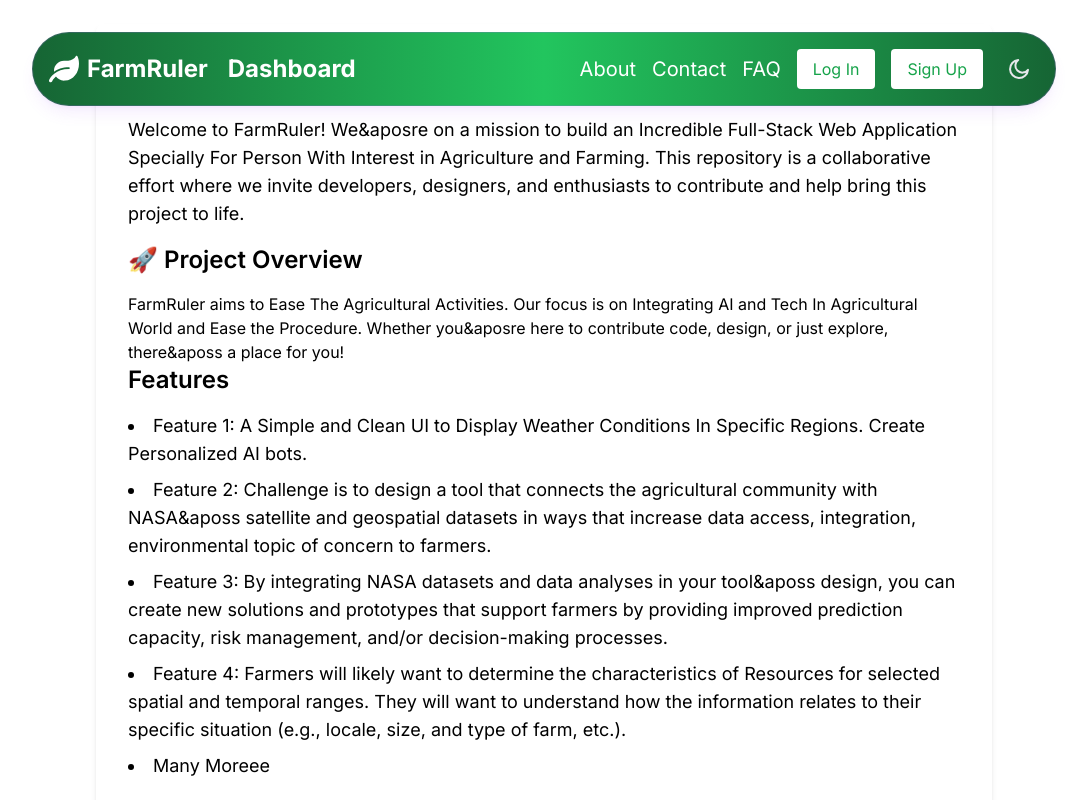
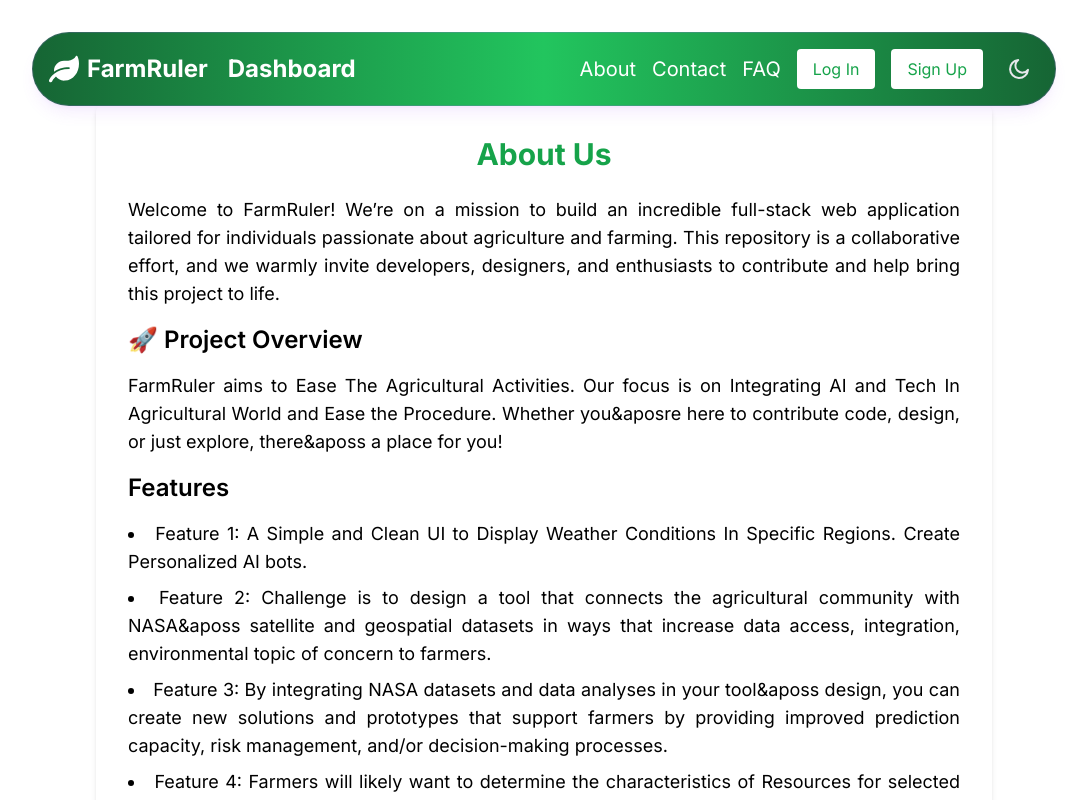
Before and after one commit to MOHAMMED-IQRAMUL/FarmRuler, a Next.js app: page /about in a window 1280 px wide. Shown: the top 800 px of the page, without its empty margins (96-1183 px from the left). Built offline with nearby package versions, Linux system fonts and the light colour scheme; no server answers.

Commit message:
Fixed Aboutus

```diff
--- a/app/about/page.js
+++ b/app/about/page.js
@@ -8,13 +8,13 @@
     return (
         <div className="min-h-screen p-6">
             <Navbar />
-            <div className="max-w-4xl mx-auto shadow-md rounded-lg p-8">
+            <div className="max-w-4xl mx-auto shadow-md rounded-lg p-8 mt-20 text-justify">
                 <PageTitle title="About Us" />
                 <p className="text-lg mb-4">
-                    Welcome to FarmRuler! We&aposre on a mission to build an Incredible Full-Stack Web Application Specially For Person With Interest in Agriculture and Farming. This repository is a collaborative effort where we invite developers, designers, and enthusiasts to contribute and help bring this project to life.
+                    Welcome to FarmRuler! We’re on a mission to build an incredible full-stack web application tailored for individuals passionate about agriculture and farming. This repository is a collaborative effort, and we warmly invite developers, designers, and enthusiasts to contribute and help bring this project to life.
                 </p>
                 <h2 className="text-2xl font-semibold mb-4">🚀 Project Overview</h2>
-                <p className="text-lgmb-4">
+                <p className="text-lg mb-4">
                     FarmRuler aims to Ease The Agricultural Activities. Our focus is on Integrating AI and Tech In Agricultural World and Ease the Procedure. Whether you&aposre here to contribute code, design, or just explore, there&aposs a place for you!
                 </p>
                 <h2 className="text-2xl font-semibold mb-4">Features</h2>
@@ -23,7 +23,7 @@
                     <li className="mb-2">Feature 2: Challenge is to design a tool that connects the agricultural community with NASA&aposs satellite and geospatial datasets in ways that increase data access, integration, environmental topic of concern to farmers.</li>
                     <li className="mb-2">Feature 3: By integrating NASA datasets and data analyses in your tool&aposs design, you can create new solutions and prototypes that support farmers by providing improved prediction capacity, risk management, and/or decision-making processes.</li>
                     <li className="mb-2">Feature 4: Farmers will likely want to determine the characteristics of Resources for selected spatial and temporal ranges. They will want to understand how the information relates to their specific situation (e.g., locale, size, and type of farm, etc.).</li>
-                    <li className="mb-2">Many Moreee</li>
+                    <li className="mb-2 list-none">...and many more!</li>
                 </ul>
             </div>
             <Footer />
```
